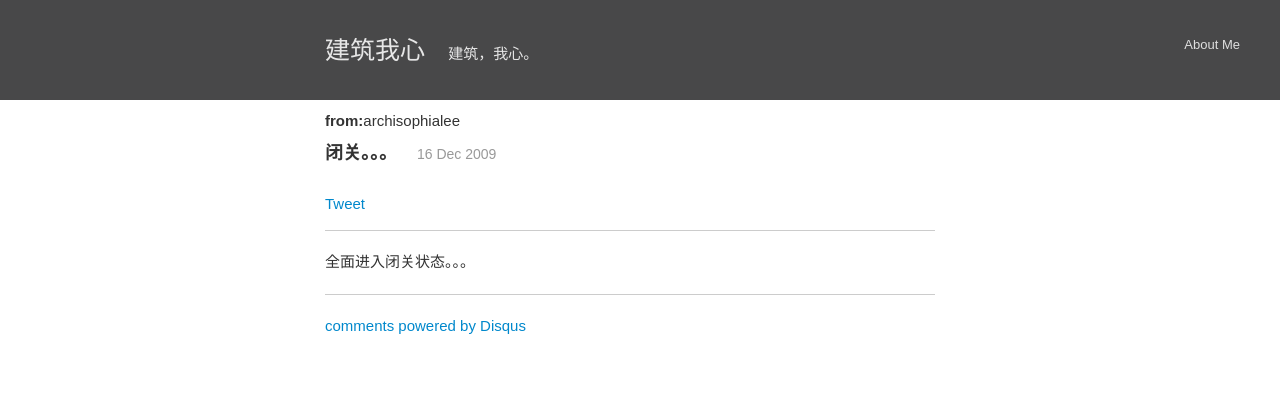
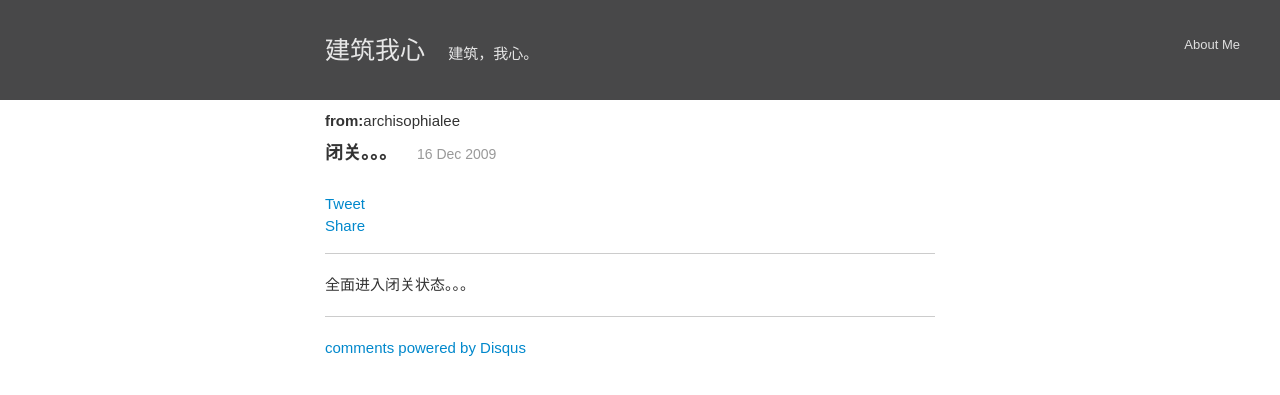
Before and after one commit to killsophia/killsophia.github.io, a Jekyll site: the page built from _posts/2009-12-16-e997ade585b3e38082e38082e38082.markdown, in a window 1280 px wide. Shown: the top 395 px of the page. Built offline with Jekyll 4.4.1, drawn with Linux system fonts in a browser that asks for light colours; Markdown is read by kramdown in place of the engine named in the settings; comment, search, counter and statistics services are not loaded.

Commit message:
Add Share Button
Add To Any

```diff
--- a/_layouts/post.html
+++ b/_layouts/post.html
@@ -7,7 +7,17 @@ layout: default
 		<span><strong>from:</strong>{{page.author}}</span>
 		<h3>{{page.title}}<small>{{ page.date | date_to_string}}</small></h3>
 		<div class="share"><a href="https://twitter.com/share" class="twitter-share-button">Tweet</a>
-			<script>!function(d,s,id){var js,fjs=d.getElementsByTagName(s)[0];if(!d.getElementById(id)){js=d.createElement(s);js.id=id;js.src="//platform.twitter.com/widgets.js";fjs.parentNode.insertBefore(js,fjs);}}(document,"script","twitter-wjs");</script>
+			<!-- AddToAny BEGIN -->
+<div class="a2a_kit a2a_default_style">
+<a class="a2a_dd" href="http://www.addtoany.com/share_save">Share</a>
+<span class="a2a_divider"></span>
+<a class="a2a_button_twitter"></a>
+<a class="a2a_button_email"></a>
+<a class="a2a_button_google_plus"></a>
+<a class="a2a_button_facebook"></a>
+</div>
+<script type="text/javascript" src="http://static.addtoany.com/menu/page.js"></script>
+<!-- AddToAny END -->
 			</div>
 	</div>
 	<hr>
```
